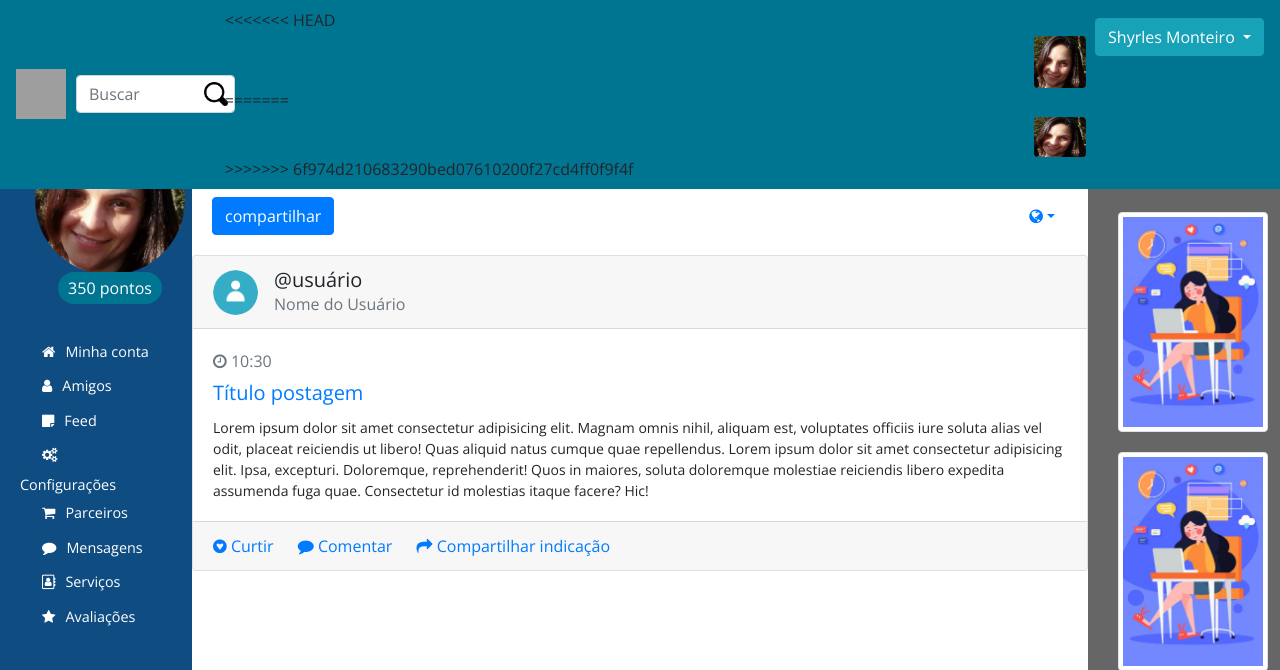
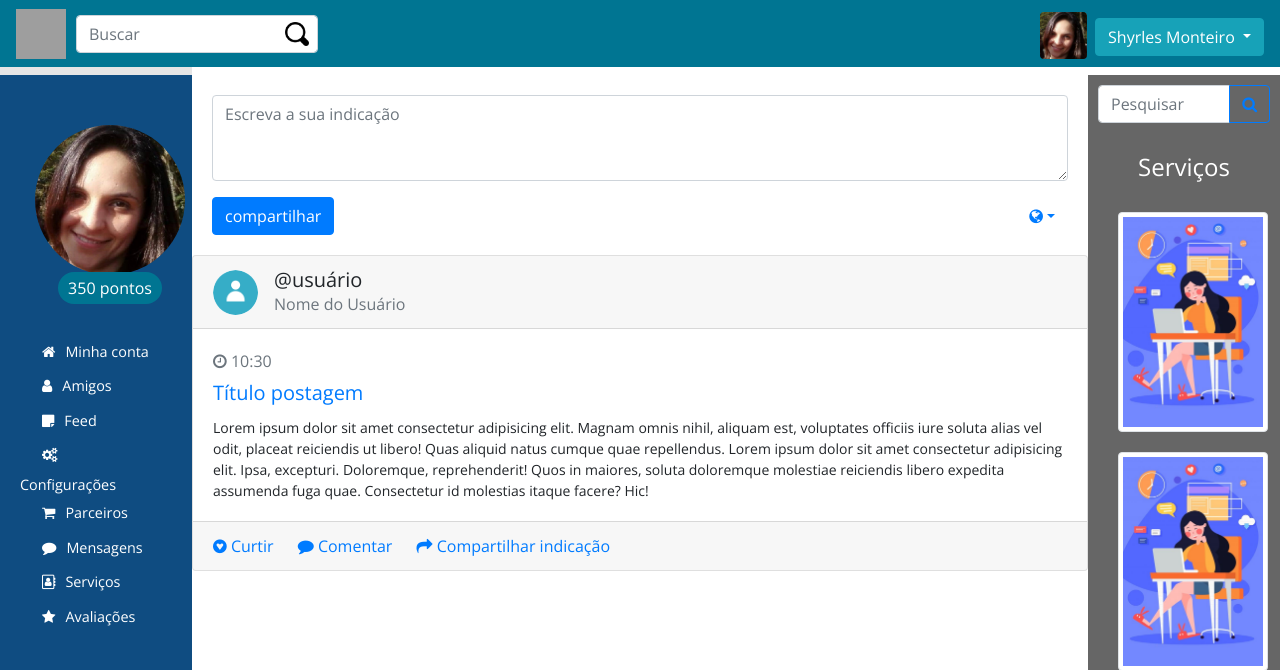
Before and after one commit to Shyrles/QuemIndica, a PHP site: page /feed.php in a window 1280 px wide. Shown: the top 670 px of the page. Run offline with PHP 8.4, Linux system fonts and the light colour scheme; some libraries are stand-ins or nearby versions; grey boxes are pictures that could not be loaded.

Commit message:
mais ajustes header

```diff
--- a/header_minhaConta.php
+++ b/header_minhaConta.php
@@ -15,11 +15,9 @@
 <!-- Botões direita -->
 <ul class="navbar-nav flex-row ml-md-auto d-flex">
     <li class="nav-item">
-<<<<<<< HEAD
+
         <img id="fotoUsuario" src="imagens/minhaConta/fotoUsuario.jpg" alt="Foto do usuario" class="rounded">
-=======
-        <img id="fotoUsuario" src="imagens/minhaConta/fotoUsuario.jpg" alt="Foto do usuario" width="40" height="40" class="rounded">
->>>>>>> 6f974d210683290bed07610200f27cd4ff0f9f4f
+
     </li>
 
 
```
